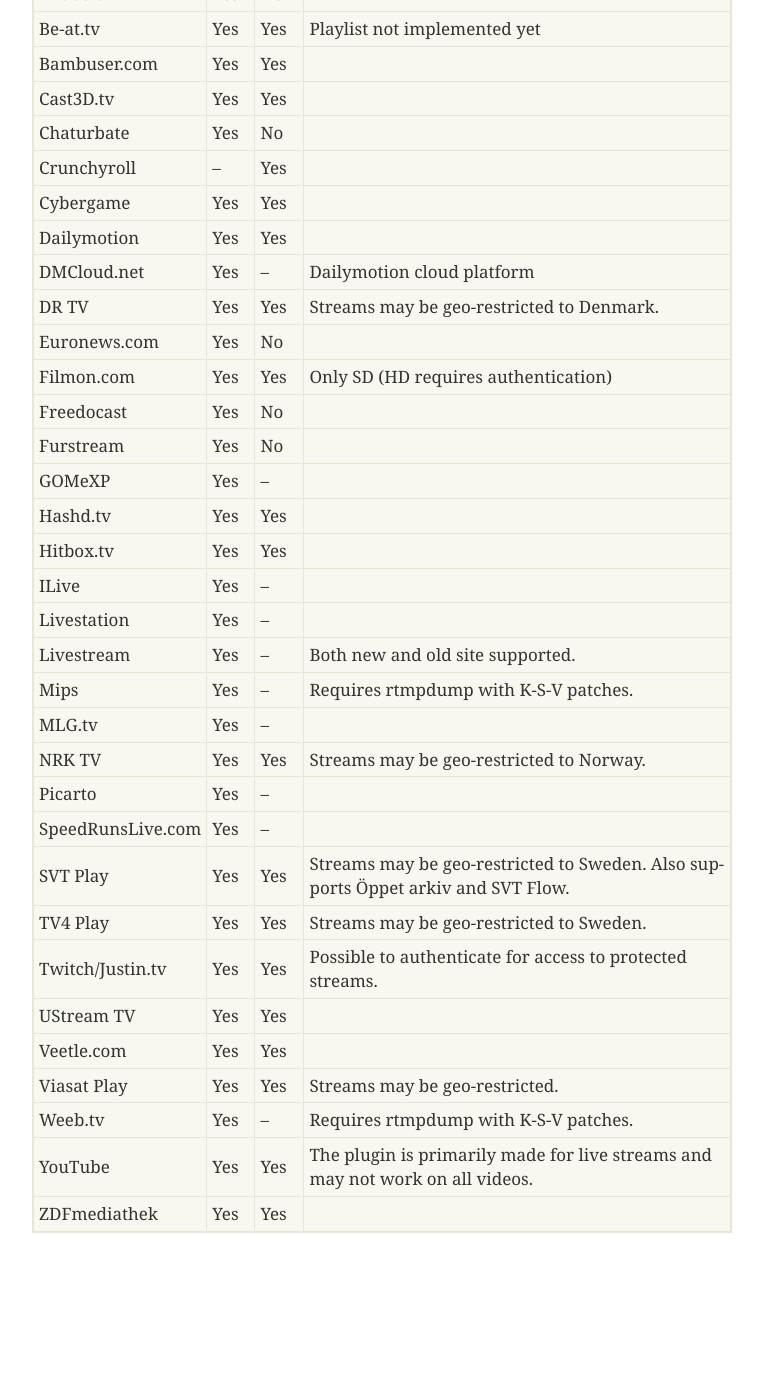
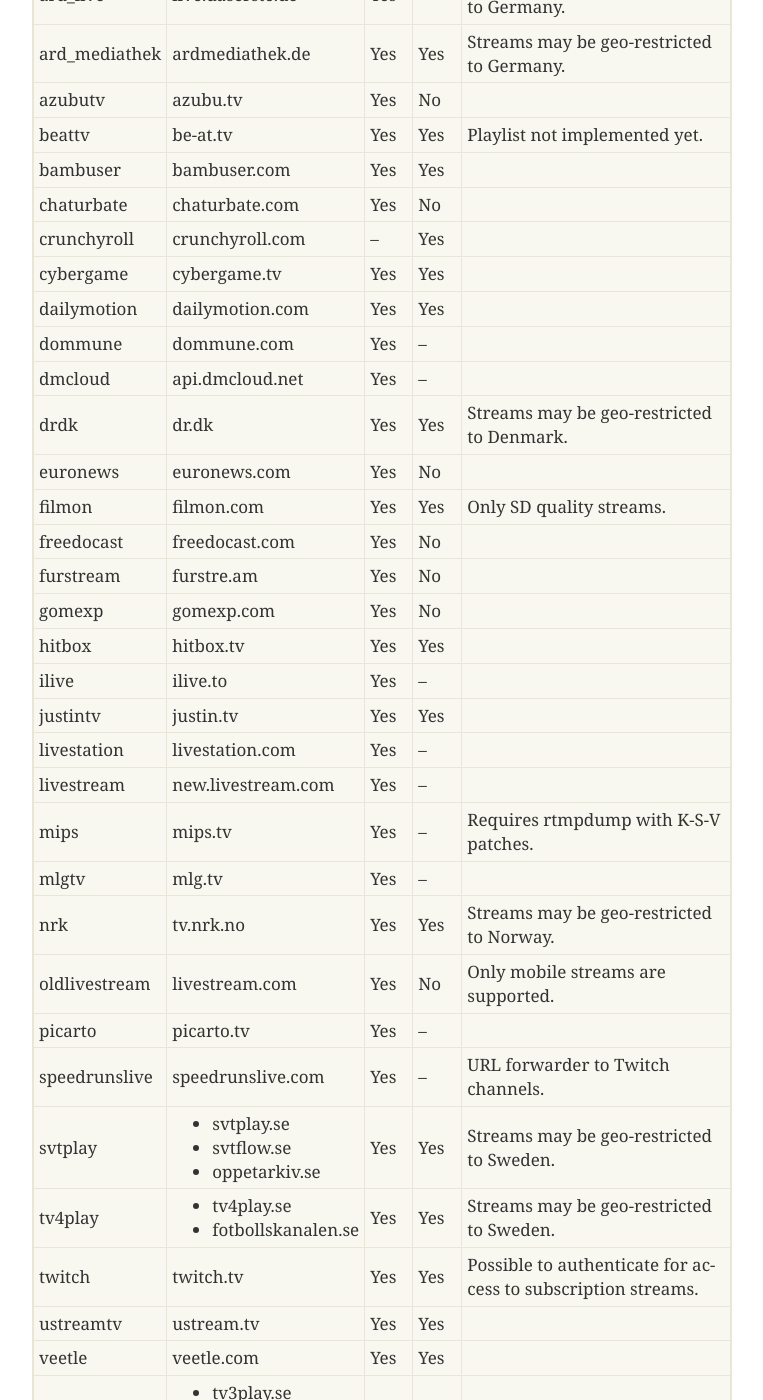
Before and after one commit to streamlink/streamlink, a Sphinx documentation site: the page built from docs/plugin_matrix.rst, in a window 1280 px wide and 1400 px high, scrolled down 487 px. Shown: the whole window, without its empty margins (258-1021 px from the left). Built offline with Sphinx 7.4.7, drawn with Linux system fonts in a browser that asks for light colours; before the commit the page ends 1760 px from its top, so only the background shows below that; some of the changed text lies outside the part shown.

Commit message:
docs: Update plugin matrix.

```diff
--- a/docs/plugin_matrix.rst
+++ b/docs/plugin_matrix.rst
@@ -8,48 +8,62 @@ This is a list of the currently supported services and what features they suppor
 Livestreamer's primary focus is live streams, so VOD support is limited.
 
 
-=================== ======= ===== ==============================================
-Name                Live    VOD   Notes
-=================== ======= ===== ==============================================
-AfreecaTV           Yes     No    Only mobile streams supported.
-Aftonbladet         Yes     Yes
-Aliez.tv            Yes     No
-ARD Live            Yes     --    Streams may be geo-restricted to Germany.
-Azubu.tv            Yes     No
-Be-at.tv            Yes     Yes   Playlist not implemented yet
-Bambuser.com        Yes     Yes
-Cast3D.tv           Yes     Yes
-Chaturbate          Yes     No
-Crunchyroll         --      Yes
-Cybergame           Yes     Yes
-Dailymotion         Yes     Yes
-DMCloud.net         Yes     --    Dailymotion cloud platform
-DR TV               Yes     Yes   Streams may be geo-restricted to Denmark.
-Euronews.com        Yes     No
-Filmon.com          Yes     Yes   Only SD (HD requires authentication)
-Freedocast          Yes     No
-Furstream           Yes     No
-GOMeXP              Yes     --
-Hashd.tv            Yes     Yes
-Hitbox.tv           Yes     Yes
-ILive               Yes     --
-Livestation         Yes     --
-Livestream          Yes     --    Both new and old site supported.
-Mips                Yes     --    Requires rtmpdump with K-S-V patches.
-MLG.tv              Yes     --
-NRK TV              Yes     Yes   Streams may be geo-restricted to Norway.
-Picarto             Yes     --
-SpeedRunsLive.com   Yes     --
-SVT Play            Yes     Yes   Streams may be geo-restricted to Sweden.
-                                  Also supports Öppet arkiv and SVT Flow.
-TV4 Play            Yes     Yes   Streams may be geo-restricted to Sweden.
-Twitch/Justin.tv    Yes     Yes   Possible to authenticate for access to
-                                  protected streams.
-UStream TV          Yes     Yes
-Veetle.com          Yes     Yes
-Viasat Play         Yes     Yes   Streams may be geo-restricted.
-Weeb.tv             Yes     --    Requires rtmpdump with K-S-V patches.
-YouTube             Yes     Yes   The plugin is primarily made for live
-                                  streams and may not work on all videos.
-ZDFmediathek        Yes     Yes
-=================== ======= ===== ==============================================
+=================== ==================== ===== ===== ===========================
+Name                URL(s)               Live  VOD   Notes
+=================== ==================== ===== ===== ===========================
+afreecatv           afreecatv.com        Yes   No    Only mobile streams are supported.
+aftonbladet         aftonbladet.se       Yes   Yes
+alieztv             aliez.tv             Yes   Yes
+ard_live            live.daserste.de     Yes   --    Streams may be geo-restricted to Germany.
+ard_mediathek       ardmediathek.de      Yes   Yes   Streams may be geo-restricted to Germany.
+azubutv             azubu.tv             Yes   No
+beattv              be-at.tv             Yes   Yes   Playlist not implemented yet.
+bambuser            bambuser.com         Yes   Yes
+chaturbate          chaturbate.com       Yes   No
+crunchyroll         crunchyroll.com      --    Yes
+cybergame           cybergame.tv         Yes   Yes
+dailymotion         dailymotion.com      Yes   Yes
+dommune             dommune.com          Yes   --
+dmcloud             api.dmcloud.net      Yes   --
+drdk                dr.dk                Yes   Yes   Streams may be geo-restricted to Denmark.
+euronews            euronews.com         Yes   No
+filmon              filmon.com           Yes   Yes   Only SD quality streams.
+freedocast          freedocast.com       Yes   No
+furstream           furstre.am           Yes   No
+gomexp              gomexp.com           Yes   No
+hitbox              hitbox.tv            Yes   Yes
+ilive               ilive.to             Yes   --
+justintv            justin.tv            Yes   Yes
+livestation         livestation.com      Yes   --
+livestream          new.livestream.com   Yes   --
+mips                mips.tv              Yes   --    Requires rtmpdump with K-S-V patches.
+mlgtv               mlg.tv               Yes   --
+nrk                 tv.nrk.no            Yes   Yes   Streams may be geo-restricted to Norway.
+oldlivestream       livestream.com       Yes   No    Only mobile streams are supported.
+picarto             picarto.tv           Yes   --
+speedrunslive       speedrunslive.com    Yes   --    URL forwarder to Twitch channels.
+svtplay             - svtplay.se         Yes   Yes   Streams may be geo-restricted to Sweden.
+                    - svtflow.se
+                    - oppetarkiv.se
+tv4play             - tv4play.se         Yes   Yes   Streams may be geo-restricted to Sweden.
+                    - fotbollskanalen.se
+twitch              twitch.tv            Yes   Yes   Possible to authenticate for access to
+                                                     subscription streams.
+ustreamtv           ustream.tv           Yes   Yes
+veetle              veetle.com           Yes   Yes
+viasat              - tv3play.se         Yes   Yes   Streams may be geo-restricted.
+                    - tv3play.no
+                    - tv3play.dk
+                    - tv3play.ee
+                    - tv3play.lt
+                    - tv3play.lv
+                    - tv6play.se
+                    - tv6play.no
+                    - tv8play.se
+                    - tv10play.se
+                    - viasat4play.no
+weeb                weeb.tv              Yes   --    Requires rtmpdump with K-S-V patches.
+youtube             - youtube.com        Yes   Yes   Protected videos are not supported.
+                    - youtu.be
+zdf_mediathek       zdf.de               Yes   Yes
+=================== ==================== ===== ===== ===========================
```
